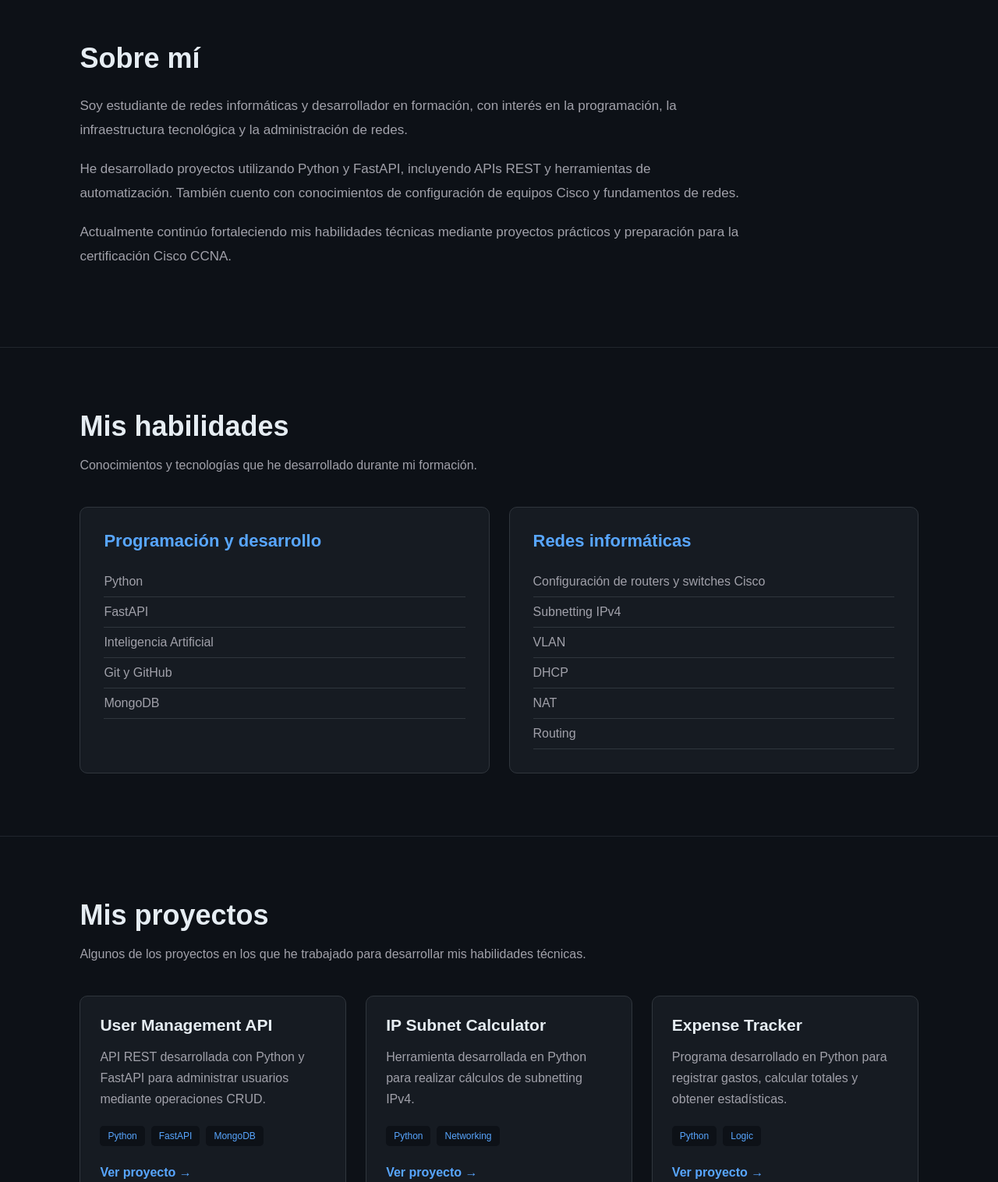
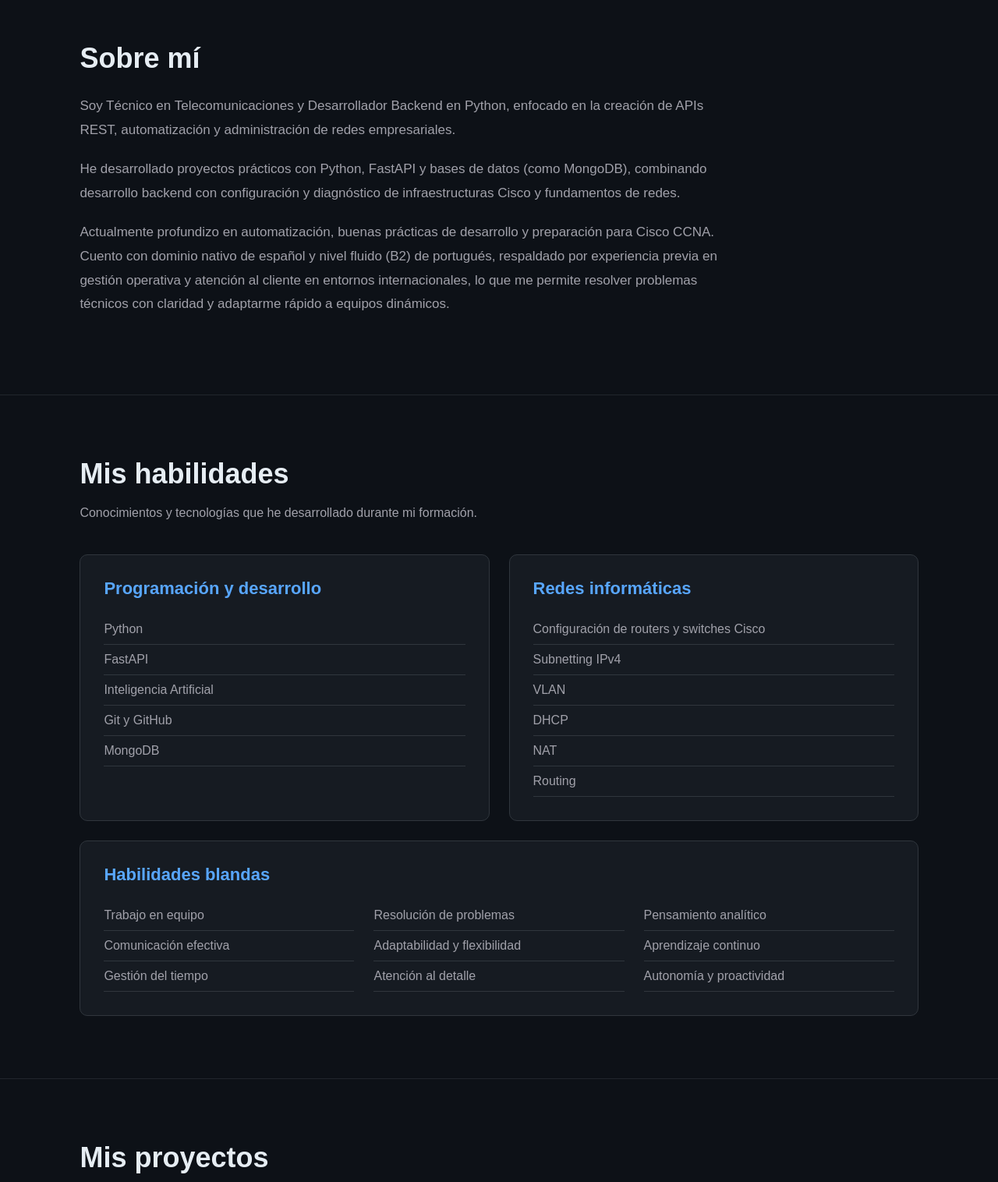
Before and after one commit to louis0231/mi_portafolio, a plain HTML site: page index.html in a window 1280 px wide. Shown: the part 780-2296 px from the top of the page at 78% size. Drawn offline with Linux system fonts and the light colour scheme.

Commit message:
Mejoras en habilidades y diseño responsive

```diff
--- a/css/styles.css
+++ b/css/styles.css
@@ -379,6 +379,18 @@ section {
 
 }
 
+/* HABILIDADES BLANDAS EN FORMATO HORIZONTAL */
+
+.skill-card:last-child {
+    grid-column: 1 / -1;
+}
+
+.skill-card:last-child ul {
+    display: grid;
+    grid-template-columns: repeat(3, 1fr);
+    column-gap: 25px;
+}
+
 /* DISEÑO ADAPTABLE PARA MOVILES */
 
 @media (max-width: 600px) {
--- a/index.html
+++ b/index.html
@@ -42,16 +42,13 @@
 
         <p class="hero-intro">BIENVENIDO A MI PORTAFOLIO</p>
 
-        <h1>Hola, soy <span>Louis Jimenez</span></h1>
+        <h1>Hola, soy <span>Louis Jimenez.</span></h1>
 
-        <h2>Programación & Redes Informáticas</h2>
+        <h2>Desarrollador Python & Especialista en Redes Cisco</h2>
 
         <p class="hero-description">
-            Técnico en Telecomunicaciones & Desarrollador Python,
-            Automatización de Redes y Backend.
-
-            Construyo APIs en Python/FastAPI y configuro infraestructuras de red escalables.
-            Hablo español nativo y portugués fluido.
+            Construyo APIs eficientes con Python/FastAPI y configuro arquitecturas de red empresariales.
+            Técnico en Telecomunicaciones con dominio profesional de español y portugués
         </p>
 
         <div class="hero-buttons">
@@ -80,23 +77,23 @@
     <div class="about-content">
 
         <p>
-            Soy estudiante de redes informáticas y desarrollador
-            en formación, con interés en la programación,
-            la infraestructura tecnológica y la administración
-            de redes.
+            Soy Técnico en Telecomunicaciones y Desarrollador Backend en Python,
+            enfocado en la creación de APIs REST, automatización y administración de redes empresariales.
         </p>
 
         <p>
-            He desarrollado proyectos utilizando Python y FastAPI,
-            incluyendo APIs REST y herramientas de automatización.
-            También cuento con conocimientos de configuración
-            de equipos Cisco y fundamentos de redes.
+            He desarrollado proyectos prácticos con Python, FastAPI y bases de datos (como MongoDB),
+            combinando desarrollo backend con configuración y diagnóstico de infraestructuras Cisco y
+            fundamentos de redes.
         </p>
 
         <p>
-            Actualmente continúo fortaleciendo mis habilidades
-            técnicas mediante proyectos prácticos y preparación
-            para la certificación Cisco CCNA.
+            Actualmente profundizo en automatización, buenas prácticas de desarrollo y preparación para Cisco CCNA.
+            Cuento con dominio nativo de español y nivel fluido (B2) de portugués,
+            respaldado por experiencia previa en gestión operativa y
+            atención al cliente en entornos internacionales,
+            lo que me permite resolver problemas técnicos con claridad y
+            adaptarme rápido a equipos dinámicos.
         </p>
 
     </div>
@@ -141,6 +138,23 @@
             </ul>
         </article>
 
+
+    <article class="skill-card">
+        <h3>Habilidades blandas</h3>
+
+        <ul>
+            <li>Trabajo en equipo</li>
+            <li>Resolución de problemas</li>
+            <li>Pensamiento analítico</li>
+            <li>Comunicación efectiva</li>
+            <li>Adaptabilidad y flexibilidad</li>
+            <li>Aprendizaje continuo</li>
+            <li>Gestión del tiempo</li>
+            <li>Atención al detalle</li>
+            <li>Autonomía y proactividad</li>
+        </ul>
+    </article>
+
     </div>
 
 </section>
@@ -175,7 +189,7 @@
                 <span>MongoDB</span>
             </div>
 
-            <a href="https://github.com/louis0231"
+            <a href="https://github.com/louis0231/user-management-api"
                 target="_blank">
                 Ver proyecto →
             </a>
@@ -198,7 +212,7 @@
                 <span>Networking</span>
             </div>
 
-            <a href="https://github.com/louis0231"
+            <a href="https://github.com/louis0231/ip-subnet-calculator"
                 target="_blank">
                 Ver proyecto →
             </a>
@@ -221,7 +235,7 @@
                 <span>Logic</span>
             </div>
 
-            <a href="https://github.com/louis0231"
+            <a href="https://github.com/louis0231/expense-tracker"
                 target="_blank">
                 Ver proyecto →
             </a>
```
